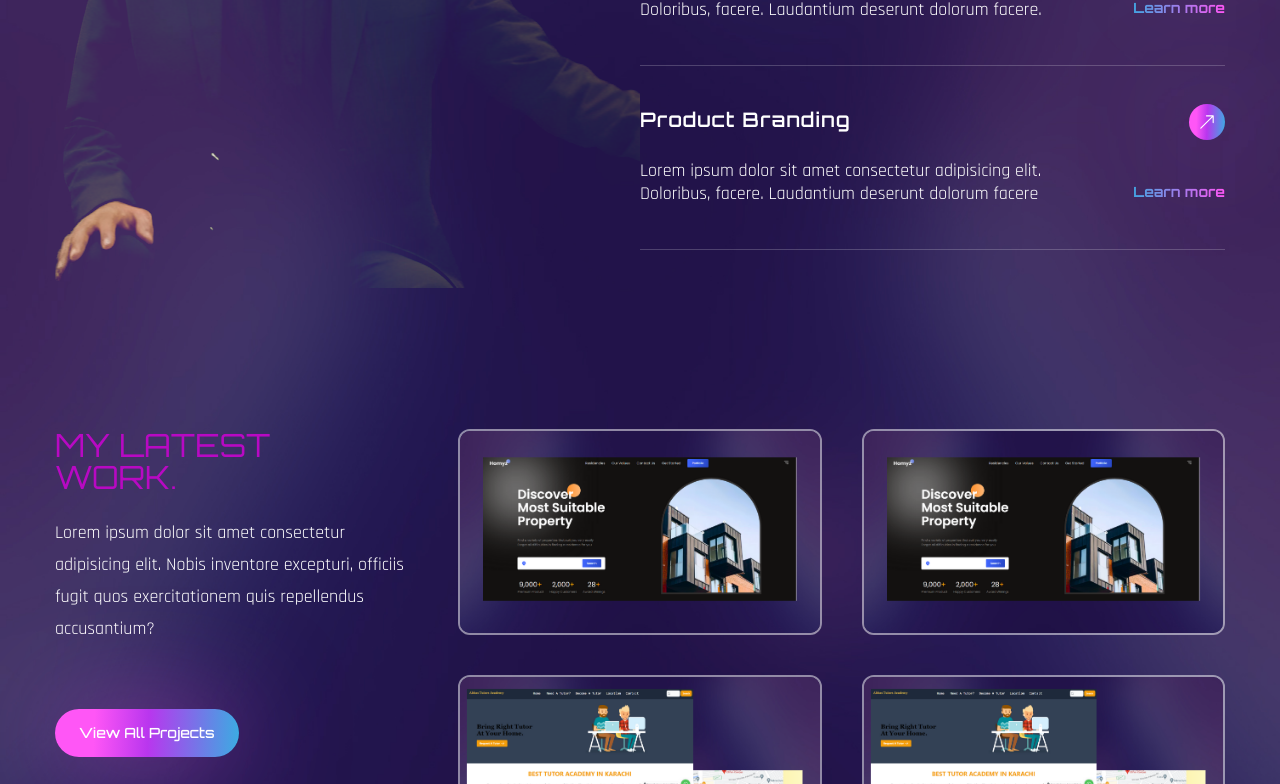
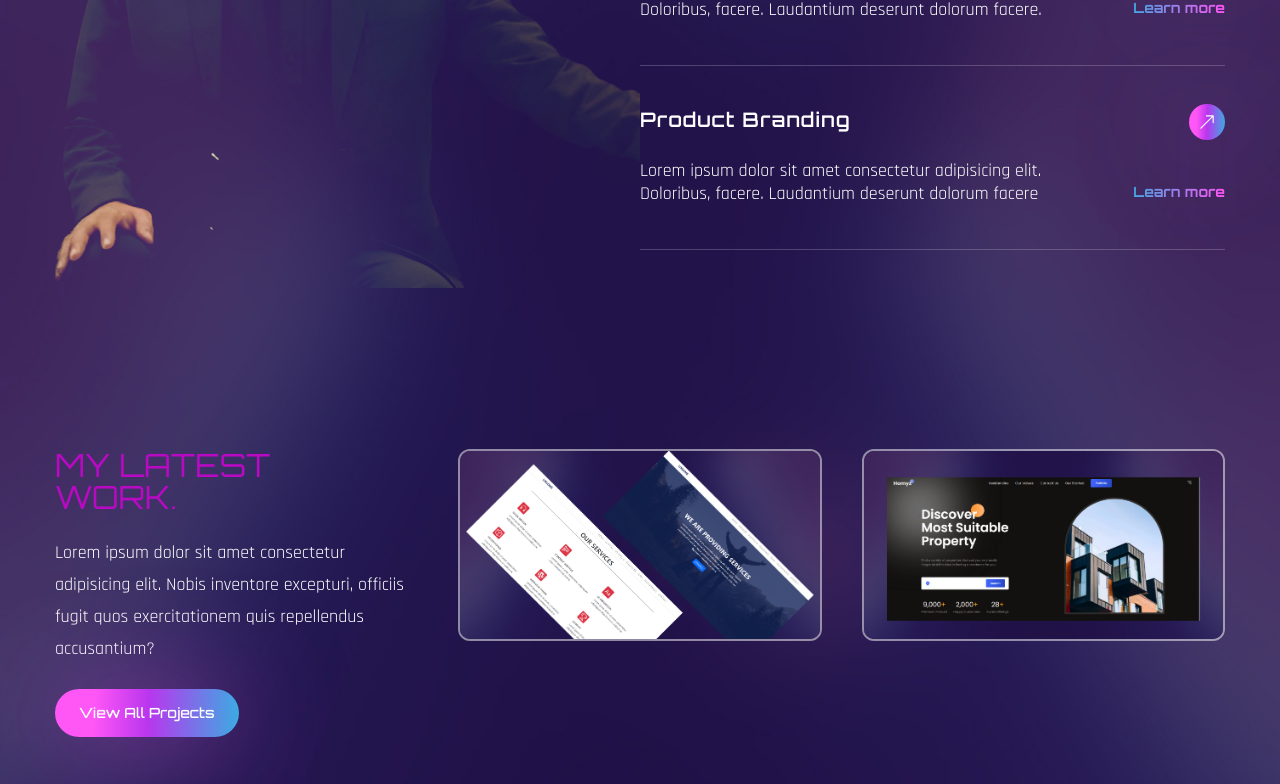
Before and after one commit to AbbasAliKazmi/abbas-portfolio, a React (Create React App) app: page / in a window 1280 px wide. Shown: the part 2016-2800 px from the top of the page. Built offline with nearby package versions, Linux system fonts and the light colour scheme; the HTML template or start-up script is replaced by a standard one; a web font is replaced by a local one.

Commit message:
Allignment in work and service sec

```diff
--- a/package.json
+++ b/package.json
@@ -8,6 +8,7 @@
     "@testing-library/user-event": "^13.5.0",
     "react": "^18.2.0",
     "react-dom": "^18.2.0",
+    "react-script": "^2.0.5",
     "react-scripts": "5.0.1",
     "web-vitals": "^2.1.4"
   },
--- a/src/components/About.js
+++ b/src/components/About.js
@@ -15,7 +15,7 @@ const About = () => {
 
   return (
     <section className='section' id='about' ref={ref}>
-      <div className="container mx-auto">
+      <div className="container mx-auto mb-36">
         <div className='flex flex-col gap-y-10 lg:flex-row lg:items-center lg:gp-x-20 lg:gap-y-0 h-screen'>
           {/* img */}
           <motion.div
--- a/src/components/Contact.js
+++ b/src/components/Contact.js
@@ -5,7 +5,7 @@ import { fadeIn } from '../variants';
 const Contact = () => {
   return (
     <section className='py-16 lg:section' id='contact'>
-      <div className="container mx-auto">
+      <div className="container mx-auto mt-32 mb-16">
         <div className='flex flex-col lg:flex-row'>
           {/* text */}
           <motion.div
--- a/src/components/Services.js
+++ b/src/components/Services.js
@@ -33,7 +33,7 @@ const services = [
 const Services = () => {
   return (
     <section className='section' id='services'>
-      <div className="container mx-auto">
+      <div className="container mx-auto mt-32 mb-32">
         <div className='flex flex-col lg:flex-row'>
           <motion.div
             variants={fadeIn('right', 0.3)}
--- a/src/components/Work.js
+++ b/src/components/Work.js
@@ -4,6 +4,7 @@ import { fadeIn } from '../variants';
 import Img1 from '../assets/portfolio-img1.png';
 import Img2 from '../assets/portfolio-img2.png';
 import Img3 from '../assets/portfolio-img3.png';
+import Img4 from '../assets/portfolio-img4.png';
 
 
 
@@ -11,29 +12,26 @@ import Img3 from '../assets/portfolio-img3.png';
 const Work = () => {
   return (
     <section className='section' id='work'>
-      <div className="container mx-auto">
-        <div className='flex flex-col lg:flex-row gap-x-10'>
-          <motion.div
-           variants={fadeIn('right', 0.2)}
-           initial='hidden'
-           whileInView={"show"}
-           viewport={{ once: false, amount:0.3}}
-           className='flex-1 flex flex-col gap-y-12 mb-10 lg:mb-0'>
+      <div className="container mx-auto mt-32 mb-32">
+        <div className='grid grid-cols-3 gap-10 '>
+          {/* 1st row */}
+          <div className='flex flex-col gap-y-12 mb-10'>
             {/* text */}
-            <div>
+            <div className='h-64'>
               <h2 className='h2 leading-light text-accent'>
                 My Latest<br />
                 Work.
               </h2>
-              <p className='max-w-sm mb-16'>
+              <p className='max-w-sm mb-6'>{/* Reduce the margin-bottom to 6 */}
                 Lorem ipsum dolor sit amet consectetur
                 adipisicing elit. Nobis inventore excepturi,
                 officiis fugit quos exercitationem quis repellendus accusantium?
               </p>
               <button className='btn btn-sm'>View All Projects</button>
             </div>
-            {/* image */}
-            <div className='group relative overflow-hidden border-2 border-white/50 rounded-xl'>
+          </div>
+          {/* image 1 */}
+          <div className='group relative overflow-hidden border-2 border-white/50 rounded-xl h-48'> {/* Reduce the height to h-80 */}
             {/* overlay */}
             <div className='group-hover:bg-black/70 w-full h-full absolute z-40 transition-all duration-300'></div>
             {/* img */}
@@ -47,15 +45,8 @@ const Work = () => {
               <span className='text-3xl text-white'>Lissome Website</span>
             </div>
           </div>
-          </motion.div>
-          <motion.div
-                       variants={fadeIn('left', 0.2)}
-                       initial='hidden'
-                       whileInView={"show"}
-                       viewport={{ once: false, amount:0.3}}
-          className='flex-1 flex flex-col gap-y-10'>
-            {/* img */}
-            <div className='group relative overflow-hidden border-2 border-white/50 rounded-xl'>
+          {/* image 2 */}
+          <div className='group relative overflow-hidden border-2 border-white/50 rounded-xl h-48'> {/* Reduce the height to h-80 */}
             {/* overlay */}
             <div className='group-hover:bg-black/70 w-full h-full absolute z-40 transition-all duration-300'></div>
             {/* img */}
@@ -69,7 +60,8 @@ const Work = () => {
               <span className='text-3xl text-white'>Real Esate Website</span>
             </div>
           </div>
-            {/* img */}
+          {/* 2nd row */}
+          {/* image 3 */}
           <div className='group relative overflow-hidden border-2 border-white/50 rounded-xl'>
             {/* overlay */}
             <div className='group-hover:bg-black/70 w-full h-full absolute z-40 transition-all duration-300'></div>
@@ -84,19 +76,12 @@ const Work = () => {
               <span className='text-3xl text-white'>Tutors Academy Website</span>
             </div>
           </div>
-          </motion.div>
-          <motion.div
-                       variants={fadeIn('left', 0.2)}
-                       initial='hidden'
-                       whileInView={"show"}
-                       viewport={{ once: false, amount:0.3}}
-          className='flex-1 flex flex-col gap-y-10'>
-            {/* img */}
+          {/* image 4 */}
           <div className='group relative overflow-hidden border-2 border-white/50 rounded-xl'>
             {/* overlay */}
             <div className='group-hover:bg-black/70 w-full h-full absolute z-40 transition-all duration-300'></div>
             {/* img */}
-              <img className='group-hover:scale-125 transaction-all dutation-500' src={Img2} alt="" />
+            <img className='group-hover:scale-125 transaction-all dutation-500' src={Img4} alt="" />
             {/* pretitle */}
             <div className='absolute -bottom-full left-12 group-hover:bottom-24 transition-all duration-500 z-50 '>
               <span className='text-gradient'>Next Js Dashboard </span>
@@ -106,7 +91,7 @@ const Work = () => {
               <span className='text-3xl text-white'>Acme Website</span>
             </div>
           </div>
-            {/* img */}
+          {/* image 5 */}
           <div className='group relative overflow-hidden border-2 border-white/50 rounded-xl'>
             {/* overlay */}
             <div className='group-hover:bg-black/70 w-full h-full absolute z-40 transition-all duration-300'></div>
@@ -121,7 +106,6 @@ const Work = () => {
               <span className='text-3xl text-white'>Lorem Isppum  Website</span>
             </div>
           </div>
-          </motion.div>
         </div>
       </div>
     </section>
```
Also changed, not shown: src/assets/portfolio-img4.png (added), 1 other file (tests, documents, lock files or other folders). Lines whose indentation alone changed are shown as unchanged.
